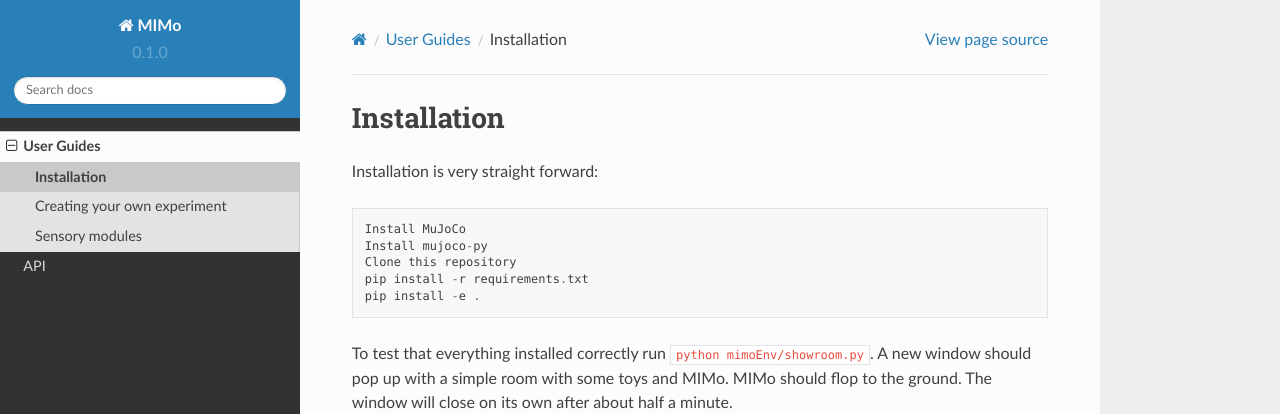
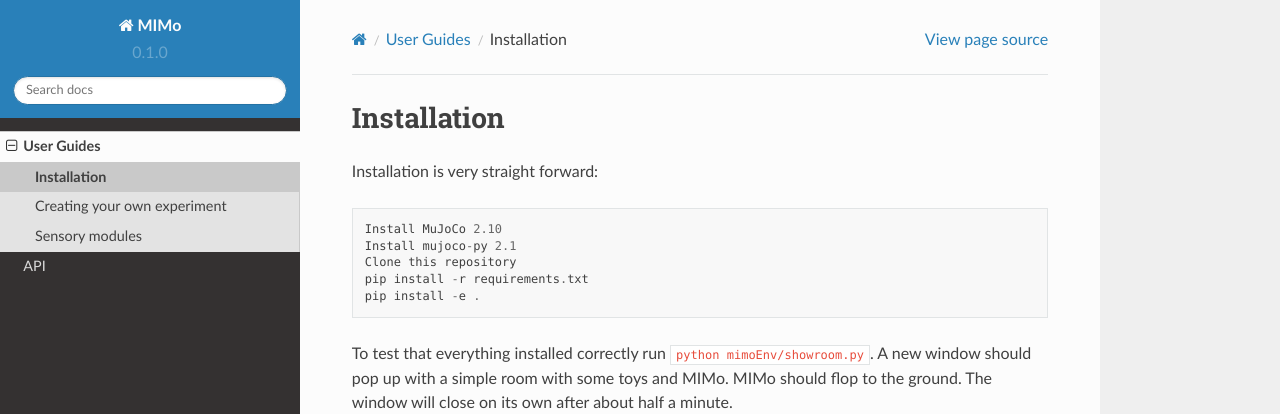
Before and after one commit to trieschlab/MIMo, a Sphinx documentation site: the page built from docs/source/guides/installation.rst, in a window 1280 px wide. Shown: the top 414 px of the page. Built offline with Sphinx 7.4.7 and the Read the Docs theme 2.0.0, drawn with Linux system fonts in a browser that asks for light colours.

Commit message:
Update installation.rst
added mujoco and wrapper versions

```diff
--- a/docs/source/guides/installation.rst
+++ b/docs/source/guides/installation.rst
@@ -3,8 +3,8 @@
 
 Installation is very straight forward::
 
-    Install MuJoCo
-    Install mujoco-py
+    Install MuJoCo 2.10
+    Install mujoco-py 2.1
     Clone this repository
     pip install -r requirements.txt
     pip install -e .
```
